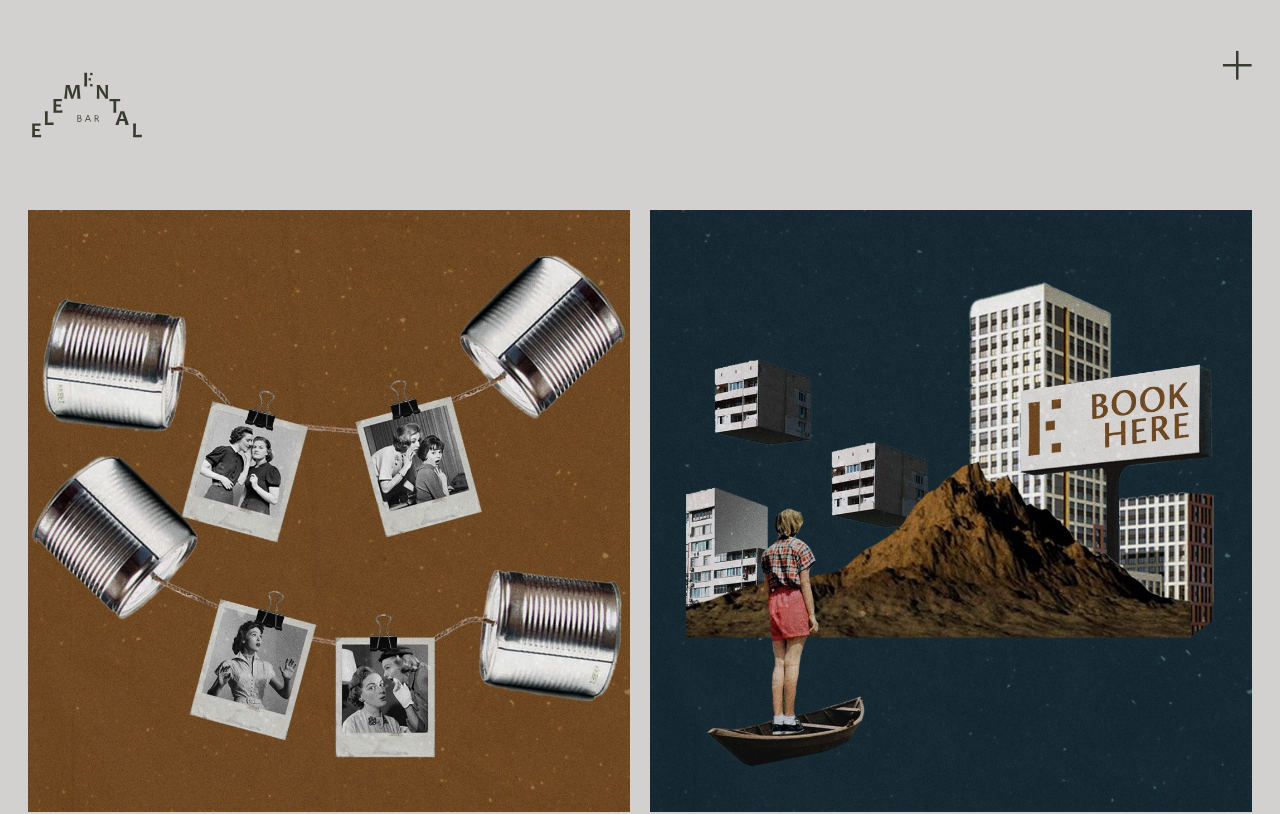
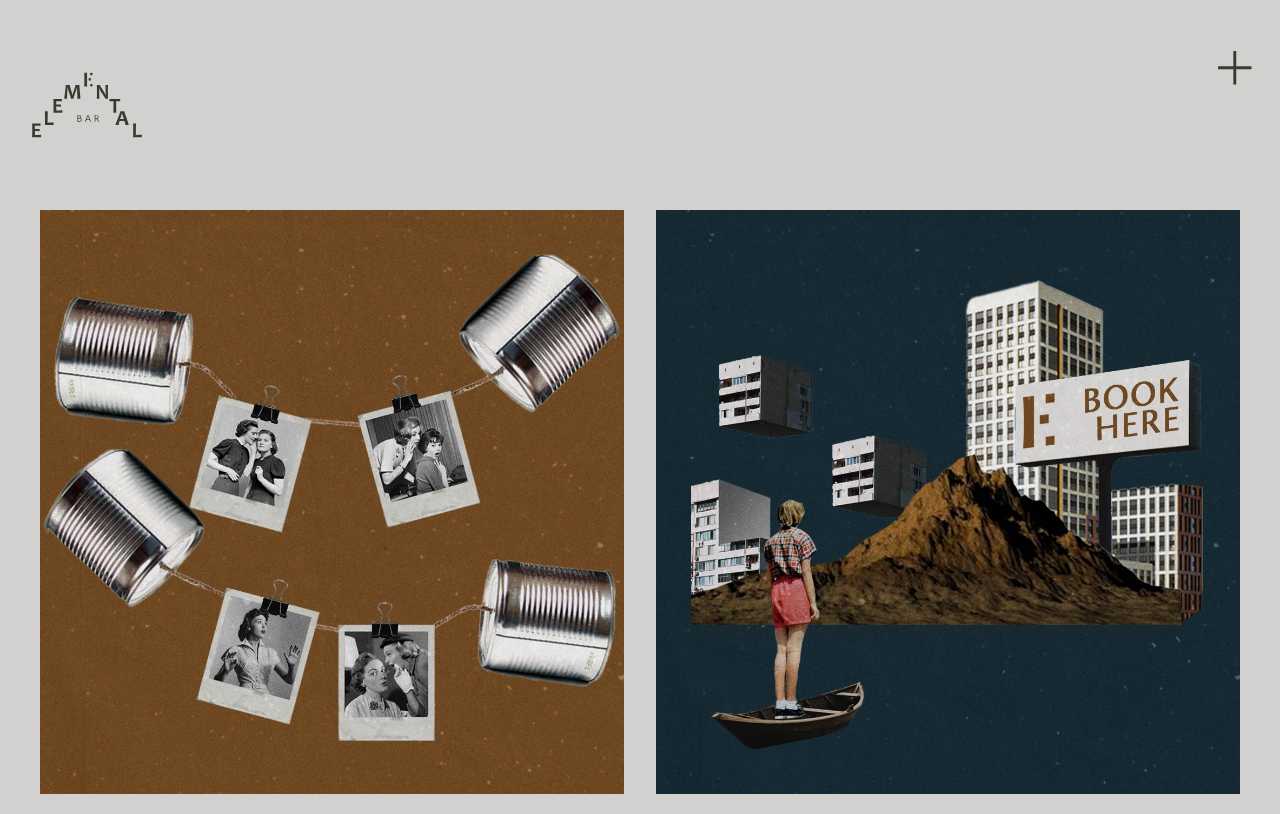
Before and after one commit to gunaindra/elementalbar, a Next.js app: page / in a window 1280 px wide. Shown: the top 814 px of the page. Built offline with nearby package versions, Linux system fonts and the light colour scheme.

Commit message:
fix : margin & size icon

```diff
--- a/components/Menu/index.js
+++ b/components/Menu/index.js
@@ -2,7 +2,7 @@ import CardMenu from "@/components/CardMenu";
 
 function Menu() {
   return (
-    <div className="grid lg:grid-cols-2 print:grid-cols-2 gap-5 mx-7 pb-90px">
+    <div className="grid lg:grid-cols-2 print:grid-cols-2 gap-8 mx-10 pb-90px">
       <CardMenu
         image="/assets/images/eb-web-story.webp"
         href={"/story"}
--- a/components/Navbar/FullScreenNavbar.js
+++ b/components/Navbar/FullScreenNavbar.js
@@ -32,8 +32,8 @@ function FullScreenNavbar({ isShow }) {
               navbarContext.isShowNavbar ? "rotate-0" : "rotate-45"
             } `}
             src={"/assets/svg/x-icon.svg"}
-            width={25}
-            height={25}
+            width={35}
+            height={35}
             alt="XIcon"
           />
         </div>
--- a/components/Navbar/index.js
+++ b/components/Navbar/index.js
@@ -29,8 +29,8 @@ function NavbarComponent() {
                 navbarContext.isShowNavbar ? "hidden" : " "
               } `}
               src={"/assets/svg/plus-icon.svg"}
-              width={30}
-              height={30}
+              width={35}
+              height={35}
               alt="PlusIcon"
             />
           </div>
```
Also changed, not shown: icon/plus-icon.svg (deleted), public/assets/svg/x-icon.svg.
